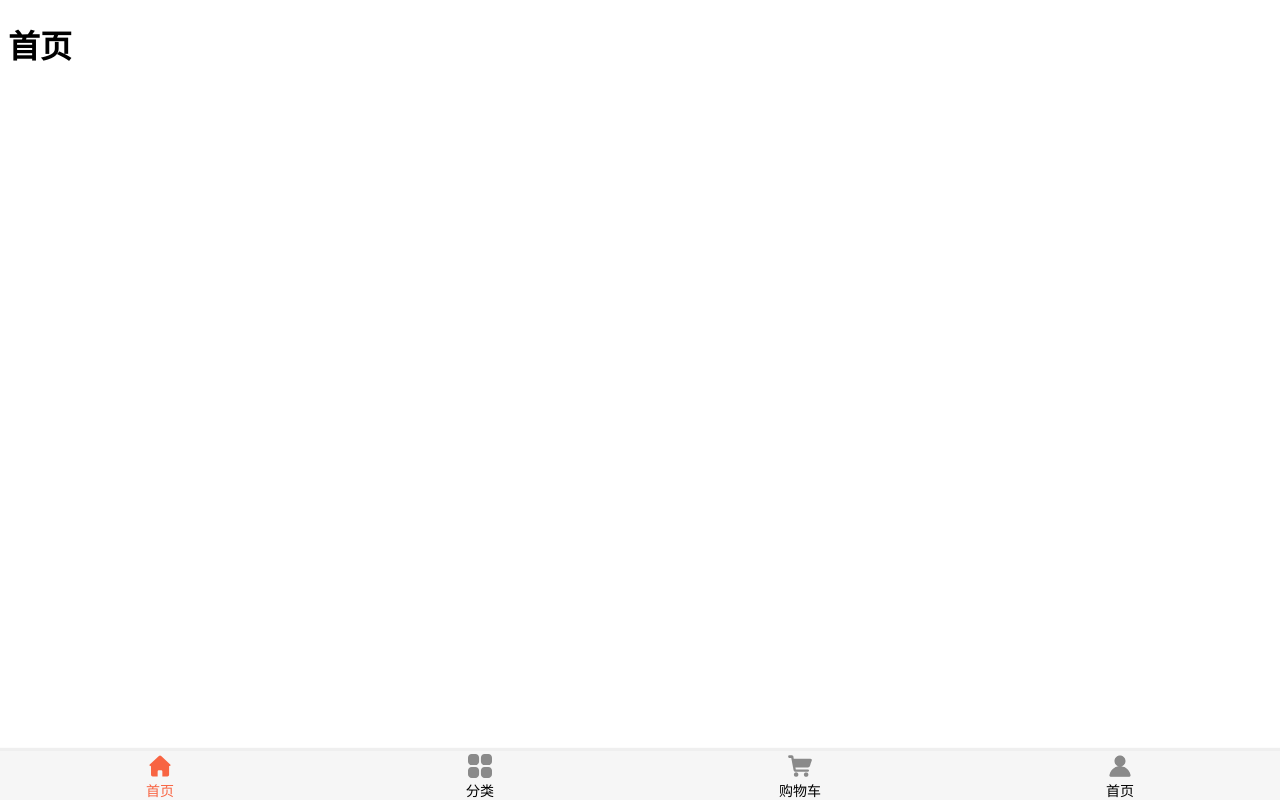
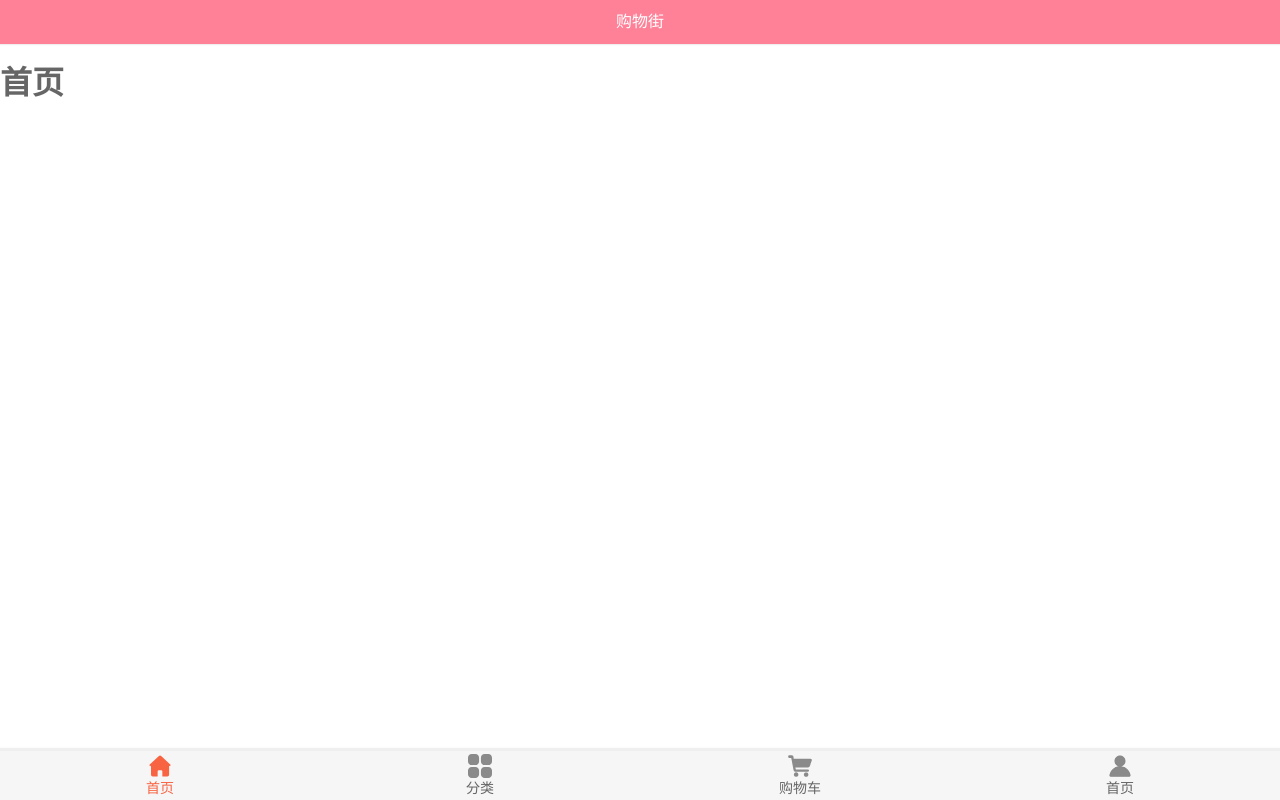
Before and after one commit to sicle1043/mall, a Vue app: page /home in a window 1280 px wide. Built offline with nearby package versions, Linux system fonts and the light colour scheme.

Commit message:
"首页导航"

```diff
--- a/package.json
+++ b/package.json
@@ -7,6 +7,7 @@
     "build": "vue-cli-service build"
   },
   "dependencies": {
+    "axios": "^0.20.0",
     "core-js": "^3.6.5",
     "vue": "^2.6.11",
     "vue-router": "^3.2.0",
--- a/src/App.vue
+++ b/src/App.vue
@@ -1,19 +1,19 @@
 <template>
   <div id="app">
-    <div id="nav">
       <router-view></router-view>
       <main-tab-bar></main-tab-bar>
-    </div>
   </div>
 </template>
 <script>
-import mainTabBar from "@/components/content/maintabbar/MainTabBar";
+import MainTabBar from "@/components/content/maintabbar/MainTabBar";
+
 export default {
   name: "App",
   components: {
-    mainTabBar,
+    MainTabBar,
   },
 };
 </script>
 <style>
+@import "./assets/css/base.css"
 </style>
--- /dev/null
+++ b/src/components/common/navbar/NavBar.vue
@@ -0,0 +1,32 @@
+<template>
+  <div class="nav-bar">
+    <div class="left"><slot name="left"></slot></div>
+    <div class="center"><slot name="center"></slot></div>
+    <div class="right"><slot name="right"></slot></div>
+  </div>
+</template>
+
+<script>
+export default {
+  name: "NavBar",
+};
+</script>
+
+<style>
+.nav-bar {
+  display: flex;
+  height: 44px;
+  line-height: 44px;
+  color: #ffffff;
+  text-align: center;
+  box-shadow: 0 1px 1px rgba(100, 100, 100, .1);
+
+}
+.left,
+.right {
+  width: 60px;
+}
+.center {
+  flex: 1;
+}
+</style>
--- a/src/views/home/home.vue
+++ b/src/views/home/home.vue
@@ -1,14 +1,24 @@
 <template>
-  <h1>首页</h1>
+  <div id="home">
+    <nav-bar class="nav-home">
+      <template v-slot:center>购物街</template>
+    </nav-bar>
+    <h1>首页</h1>
+  </div>
 </template>
 
 <script>
+import NavBar from "@/components/common/navbar/NavBar";
 export default {
-  name:'Home'
-
-}
+  name: "Home",
+  components: {
+    NavBar,
+  },
+};
 </script>
 
 <style>
-
+.nav-home{
+  background-color: var(--color-tint);
+}
 </style>
```
Also changed, not shown: 1 other file (tests, documents, lock files or other folders).
